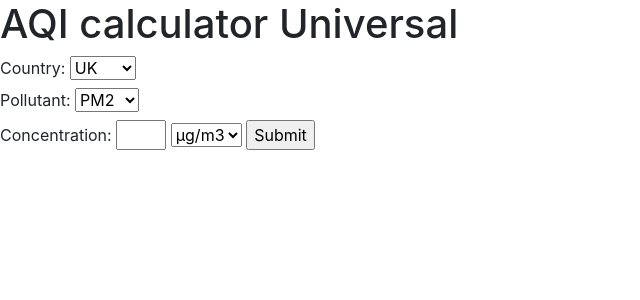
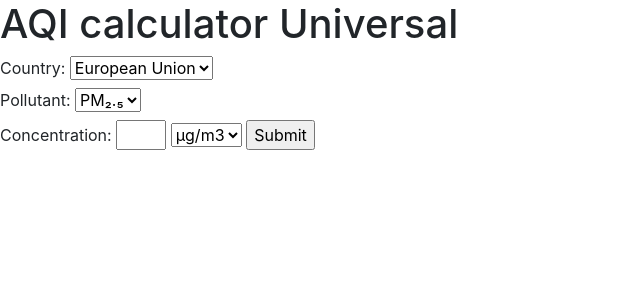
Before and after one commit to SaadiSave/aqical, a Flask app: page / in a window 1280 px wide. Shown: the top 300 px of the page, without its empty margins (0-640 px from the left). Run offline with Flask 2, Linux system fonts and the light colour scheme; some libraries are stand-ins or nearby versions.

Commit message:
Fomatting

```diff
--- a/home/templates/home.html
+++ b/home/templates/home.html
@@ -11,17 +11,17 @@
         <form action="/" method="post">
             <label for="Countries">Country: </label>
             <select name="country" id="countries">
-                <option value="GBR">UK</option>
-                <option value="IND">INDIA</option>
+                <option value="GBR">European Union</option>
+                <option value="IND">India</option>
             </select><br>
             <label for="pollutants">Pollutant: </label>
             <select name="pollutants" id="pollutants">
-                <option value="pm2">PM2</option>
-                <option value="pm10">PM10</option>
+                <option value="pm2">PM₂.₅</option>
+                <option value="pm10">PM₁₀</option>
                 <option value="co">CO</option>
-                <option value="no2">NO2</option>
-                <option value="o3">O3</option>
-                <option value="so2">SO2</option>
+                <option value="no2">NO₂</option>
+                <option value="o3">O₃</option>
+                <option value="so2">SO₂</option>
             </select><br>
             <label for="value">Concentration: </label>
             <input type="text" id="value" name="value" style="width: 50px">
```
